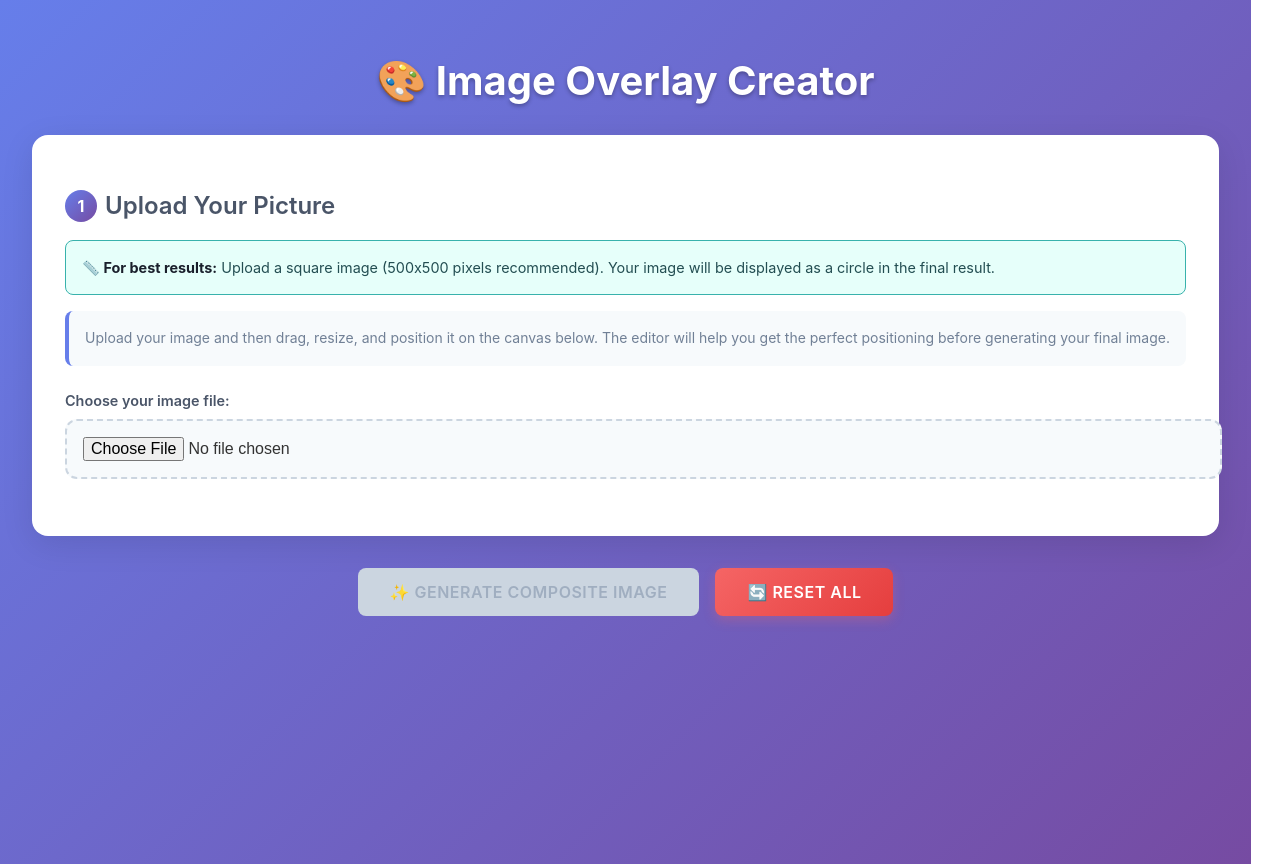
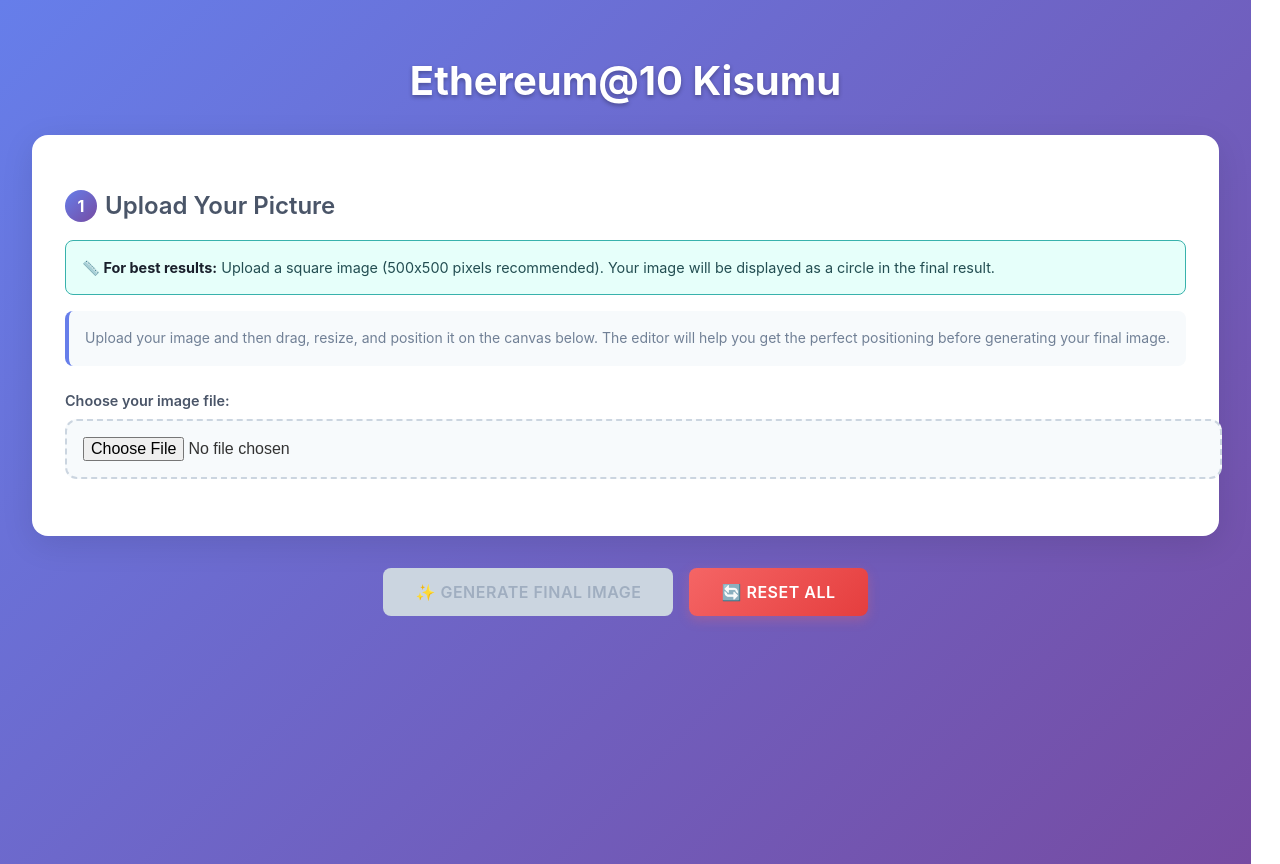
Before and after one commit to FredMunene/missionaries, a React (Vite) app: page / in a window 1280 px wide. Built offline with nearby package versions, Linux system fonts and the light colour scheme.

Commit message:
update title and instructions

```diff
--- a/src/App.jsx
+++ b/src/App.jsx
@@ -599,7 +599,7 @@
 
   return (
     <div className="app">
-      <h1>🎨 Image Overlay Creator</h1>
+      <h1>Ethereum@10 Kisumu</h1>
 
       <div className="section">
         <h2>
@@ -719,7 +719,7 @@
           className="btn generate-btn"
         >
           {isGenerating && <span className="loading-spinner"></span>}
-          {isGenerating ? 'Generating...' : '✨ Generate Composite Image'}
+          {isGenerating ? 'Generating...' : '✨ Generate Final Image'}
         </button>
 
         <button onClick={resetApp} className="btn reset-btn" disabled={isGenerating}>
```
